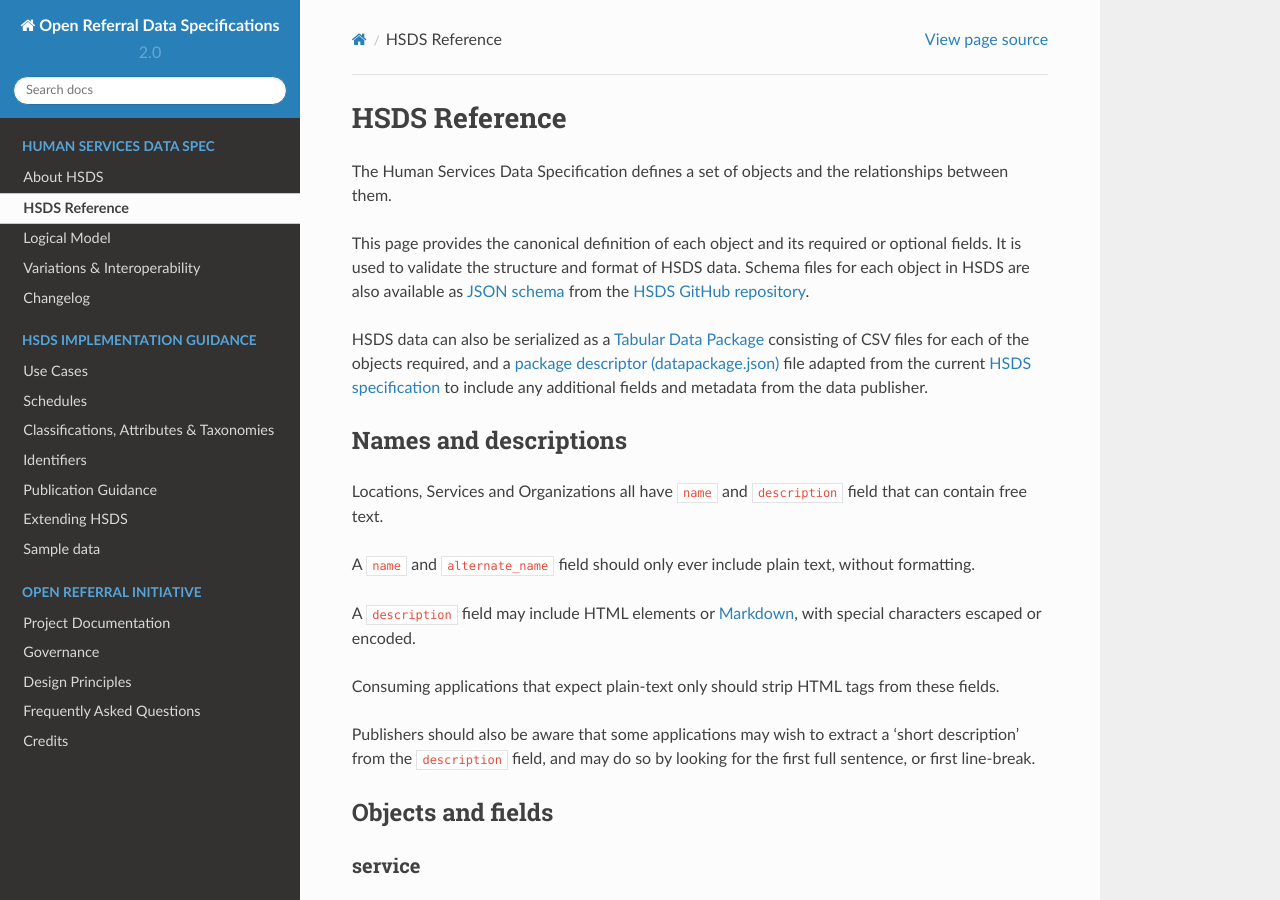
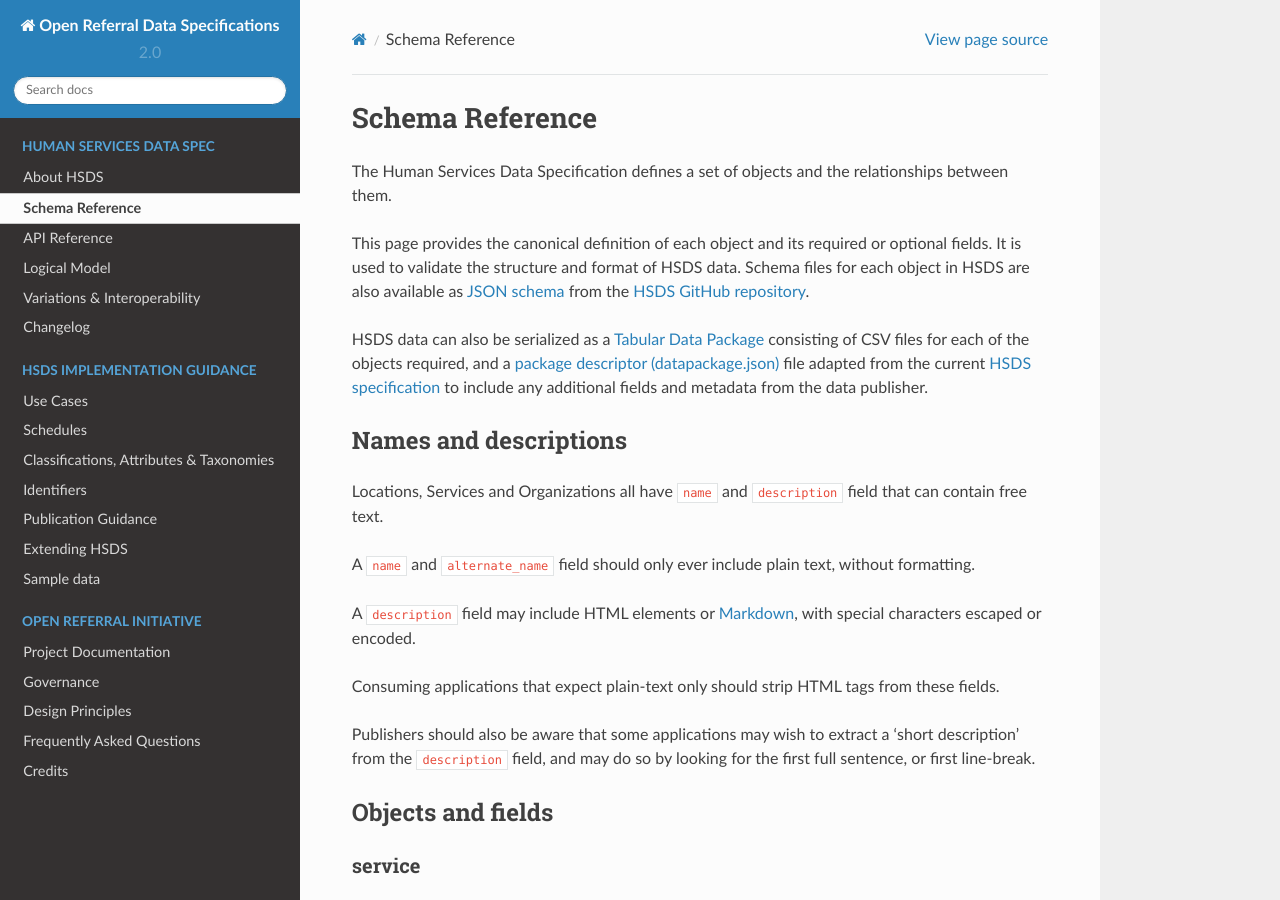
Before and after one commit to openreferral/specification, a Sphinx documentation site: the page built from docs/hsds/schema_reference.md, in a window 1280 px wide and 900 px high. Built offline with Sphinx 7.4.7 and the Read the Docs theme 2.0.0, drawn with Linux system fonts in a browser that asks for light colours; pages that are not in the unit, such as notebooks, are missing from menus; a script that is not in the unit is left out; comment, search, counter and statistics services are not loaded.

Commit message:
restructure reference section

````diff
--- /dev/null
+++ b/docs/hsds/api_reference.md
@@ -0,0 +1,4 @@
+API Reference
+=============
+
+In development
--- a/docs/hsds/reference.md
+++ b/docs/hsds/schema_reference.md
@@ -2,7 +2,7 @@
 .. _hsds-spec:
 ```
 
-HSDS Reference
+Schema Reference
 ==============
 
 The Human Services Data Specification defines a set of objects and the relationships between them.
````
Also changed, not shown: docs/index.md (+3 -8 lines).
